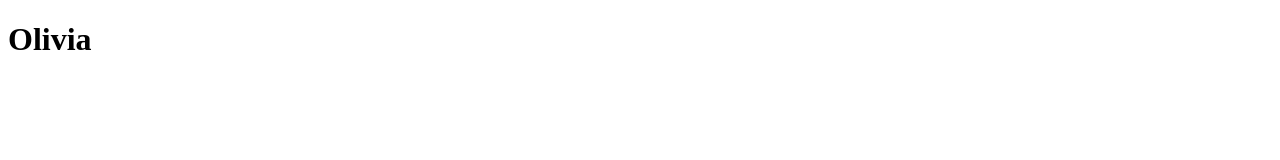
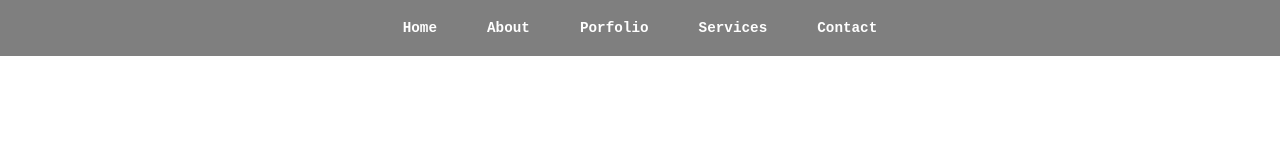
Before and after one commit to OliviaAdongo/porfolio, a plain HTML site: page index.html in a window 1280 px wide. Drawn offline with Linux system fonts and the light colour scheme.

Commit message:
Navbar crated and styled

```diff
--- a/index.html
+++ b/index.html
@@ -5,9 +5,19 @@
     <meta http-equiv="X-UA-Compatible" content="IE=edge">
     <meta name="viewport" content="width=device-width, initial-scale=1.0">
     <title>olivia.com</title>
+    <link  rel="stylesheet" href="style.css">
 </head>
 <body>
-    <h1>Olivia</h1>
+    <nav class="navbar">
+        <ul>
+            <li><a href="#">Home</a></li>
+            <li><a href="#">About</a></li>
+            <li><a href="#">Porfolio</a></li>
+            <li><a href="#">Services</a></li>
+            <li><a href="#">Contact</a></li>
+        </ul>
+
+    </nav>
 
 </body>
 </html>
--- a/style.css
+++ b/style.css
@@ -0,0 +1,36 @@
+*{
+    margin: 0;
+    padding: 0;
+    box-sizing: border-box;
+    font-family: monospace;
+
+}
+.navbar{
+    display: flex;
+    justify-content: center;
+    align-items: center;
+    background-color: rgba(0, 0, 0,0.5);
+    position: sticky;
+    top: 0;
+}
+.navbar ul{
+    display: flex;
+    list-style: none;
+    margin: 20px 0px;
+}
+.navbar ul li{
+    font-size: 1.1rem;
+    font-weight: bold;
+}
+.navbar ul li a{
+    text-decoration: none;
+    color: white;
+    padding: 8px 25px;
+    transition: all .5s  ease;
+}
+.navbar ul li a:hover{
+    background-color: white;
+    color: black;
+    box-shadow: 0 0 10px white;
+}
+/* Home section */
```
Also changed, not shown: img/Gold Brush Glitter feminine Boutique Circle Logo.png (added), img/olly.jpg (added), 2 other files.
